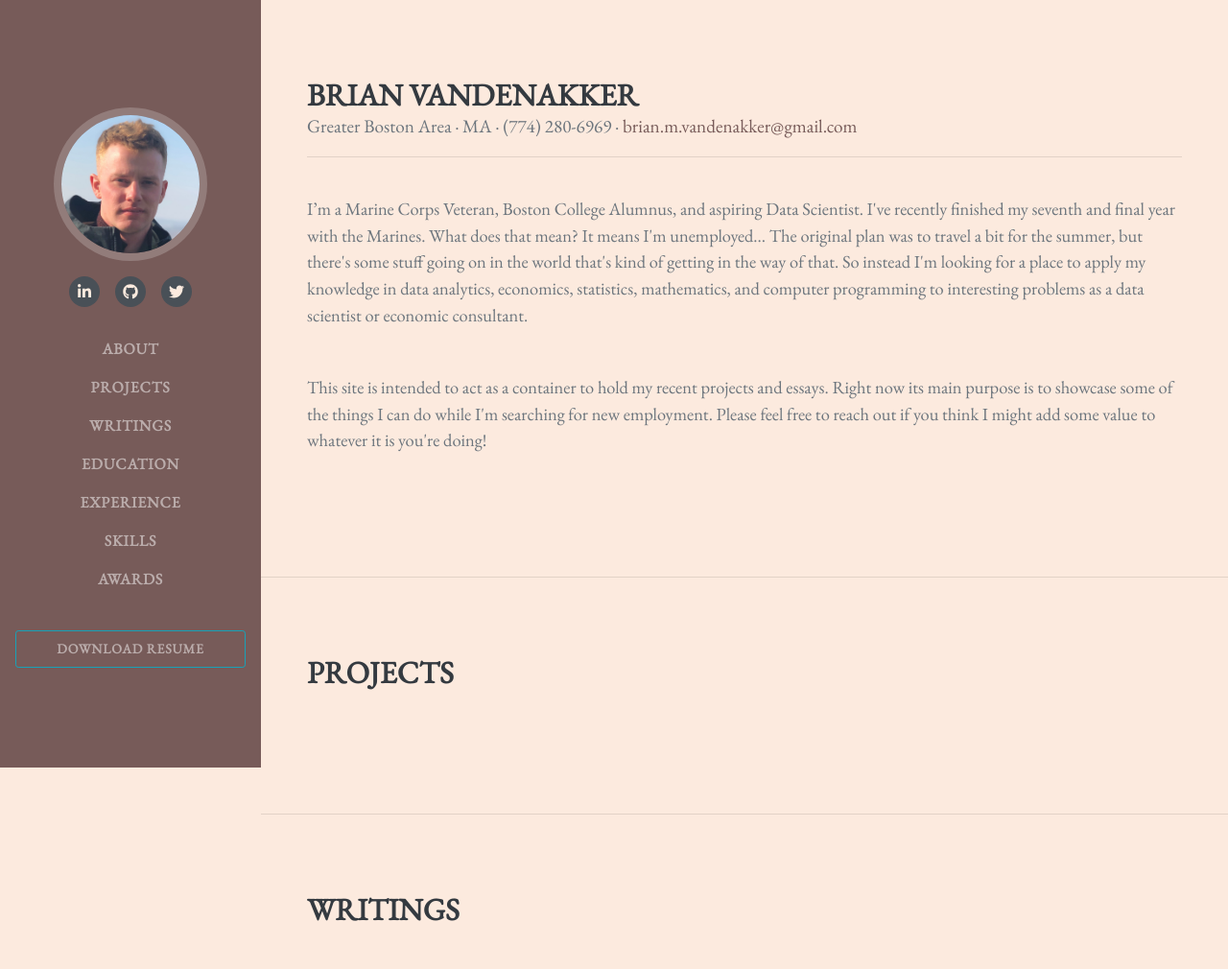
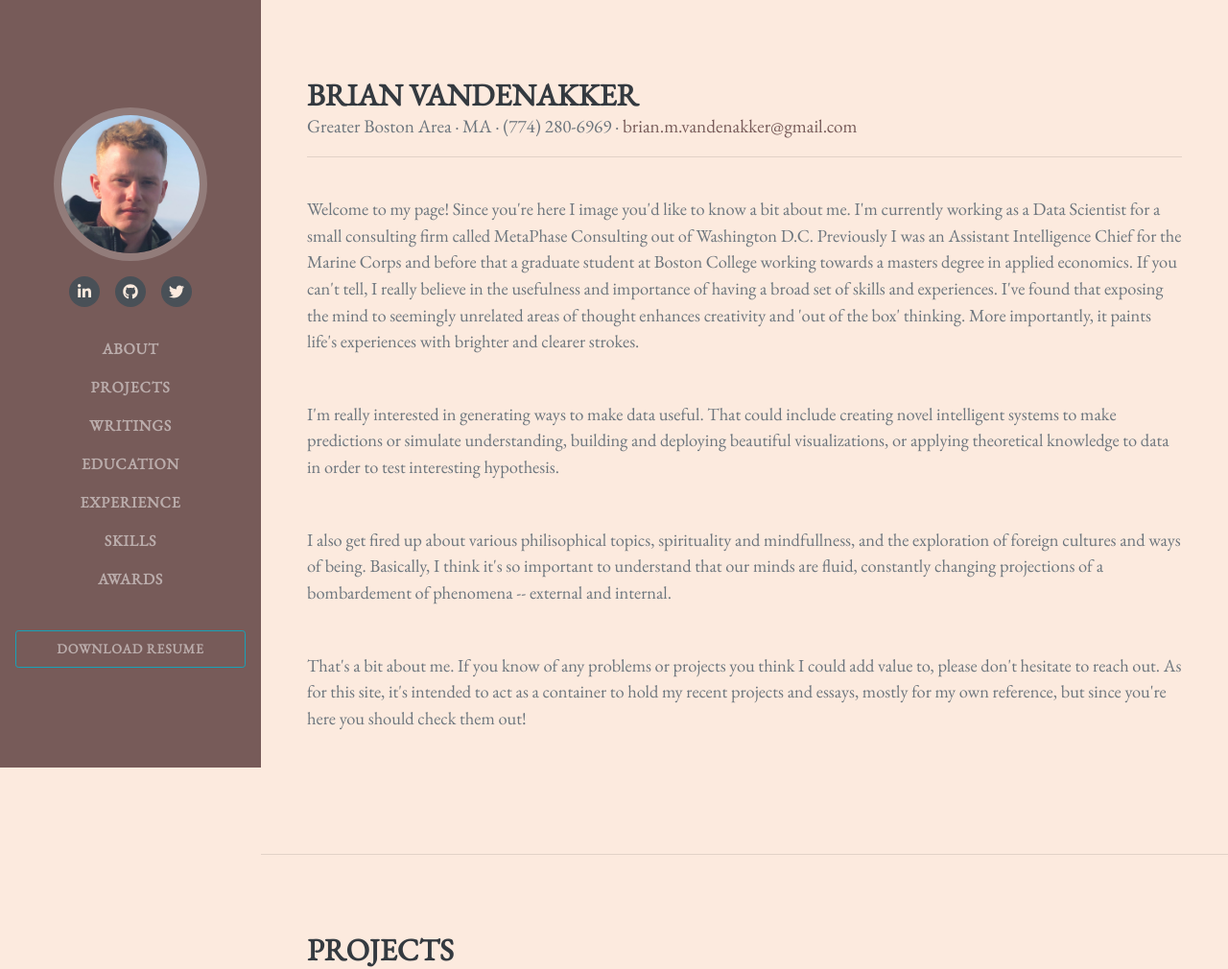
Before and after one commit to brianvandenakker/Personal-Website, a Python web app: template portfolio/templates/index.html in a window 1280 px wide. Shown: the top 1010 px of the page at 96% size. Run offline with Jinja, Linux system fonts and the light colour scheme; the template is opened without the code that fills it, so the values that code supplies are empty; some libraries are stand-ins or nearby versions; some web fonts are replaced.

Commit message:
Update about.html

```diff
--- a/portfolio/templates/about.html
+++ b/portfolio/templates/about.html
@@ -8,14 +8,22 @@
         <div class="subheading mb-1">Greater Boston Area · MA · (774) 280-6969 · <a href="mailto:brian.m.vandenakker@email.com">brian.m.vandenakker@gmail.com</a></div>
         <hr>
         <br>
-        <p class="lead mb-5">I’m a Marine Corps Veteran, Boston College Alumnus, and aspiring Data Scientist.
-                             I've recently finished my seventh and final year with the Marines. What does that mean? It means I'm unemployed...
-                             The original plan was to travel a bit for the summer, but there's some stuff going on in the world that's kind of getting in the way of that. So instead
-                             I'm looking for a place to apply my knowledge in data analytics, economics, statistics, mathematics, and computer programming
-                             to interesting problems as a data scientist or economic consultant. </p>
-        <p class="lead mb-5">This site is intended to act as a container to hold my recent projects and essays.
-                             Right now its main purpose is to showcase some of the things I can do while I'm searching for new employment. Please feel free to reach out if you
-                             think I might add some value to whatever it is you're doing!</p>
+        <p class="lead mb-5">Welcome to my page! Since you're here I image you'd like to know a bit about me.
+                             I'm currently working as a Data Scientist for a small consulting firm called MetaPhase Consulting
+                             out of Washington D.C. Previously I was an Assistant Intelligence Chief for the Marine Corps and before that
+                             a graduate student at Boston College working towards a masters degree in applied economics.
+                             If you can't tell, I really believe in the usefulness and importance of having a broad set of skills and experiences.
+                             I've found that exposing the mind to seemingly unrelated areas of thought enhances creativity and 'out of the box' thinking.
+                             More importantly, it paints life's experiences with brighter and clearer strokes.</p>
+        <p class="lead mb-5">I'm really interested in generating ways to make data useful. That could include creating novel intelligent systems
+                             to make predictions or simulate understanding, building and deploying beautiful visualizations, or applying theoretical knowledge
+                             to data in order to test interesting hypothesis. </p>
+        <p class="lead mb-5">I also get fired up about various philisophical topics, spirituality and mindfullness, and the exploration
+                             of foreign cultures and ways of being. Basically, I think it's so important to understand that our minds are fluid, constantly changing
+                             projections of a bombardement of phenomena -- external and internal.</p>
+        <p class="lead mb-5">That's a bit about me. If you know of any problems or projects you think I could add value to, please don't hesitate to
+                             reach out. As for this site, it's intended to act as a container to hold my recent projects and essays, mostly for my own reference,
+                             but since you're here you should check them out!</p>
         <!--<h6><a class="" href="{{url_for('writings.about')}}">More About Me → </a></h6>-->
 
     </div>
```
